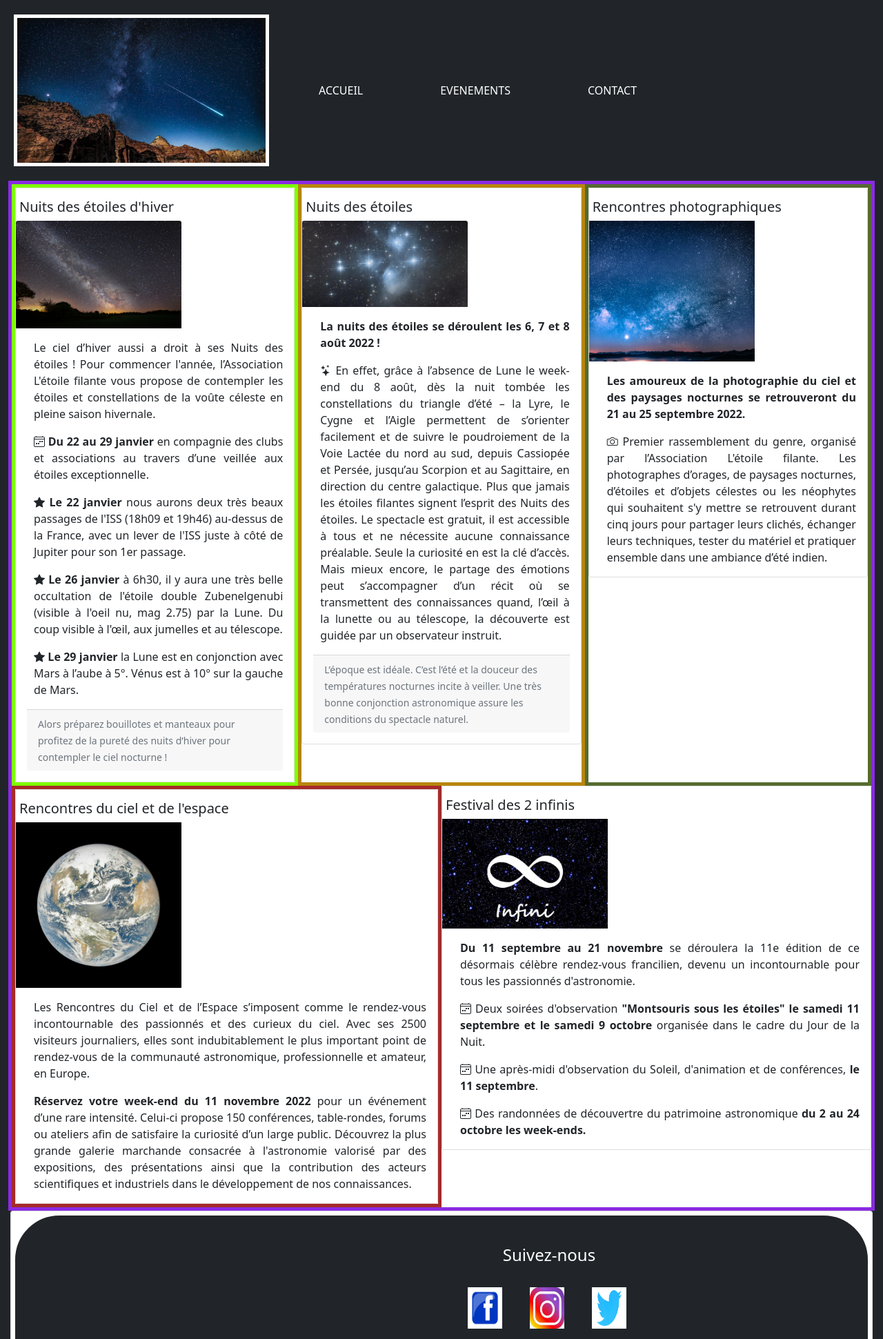
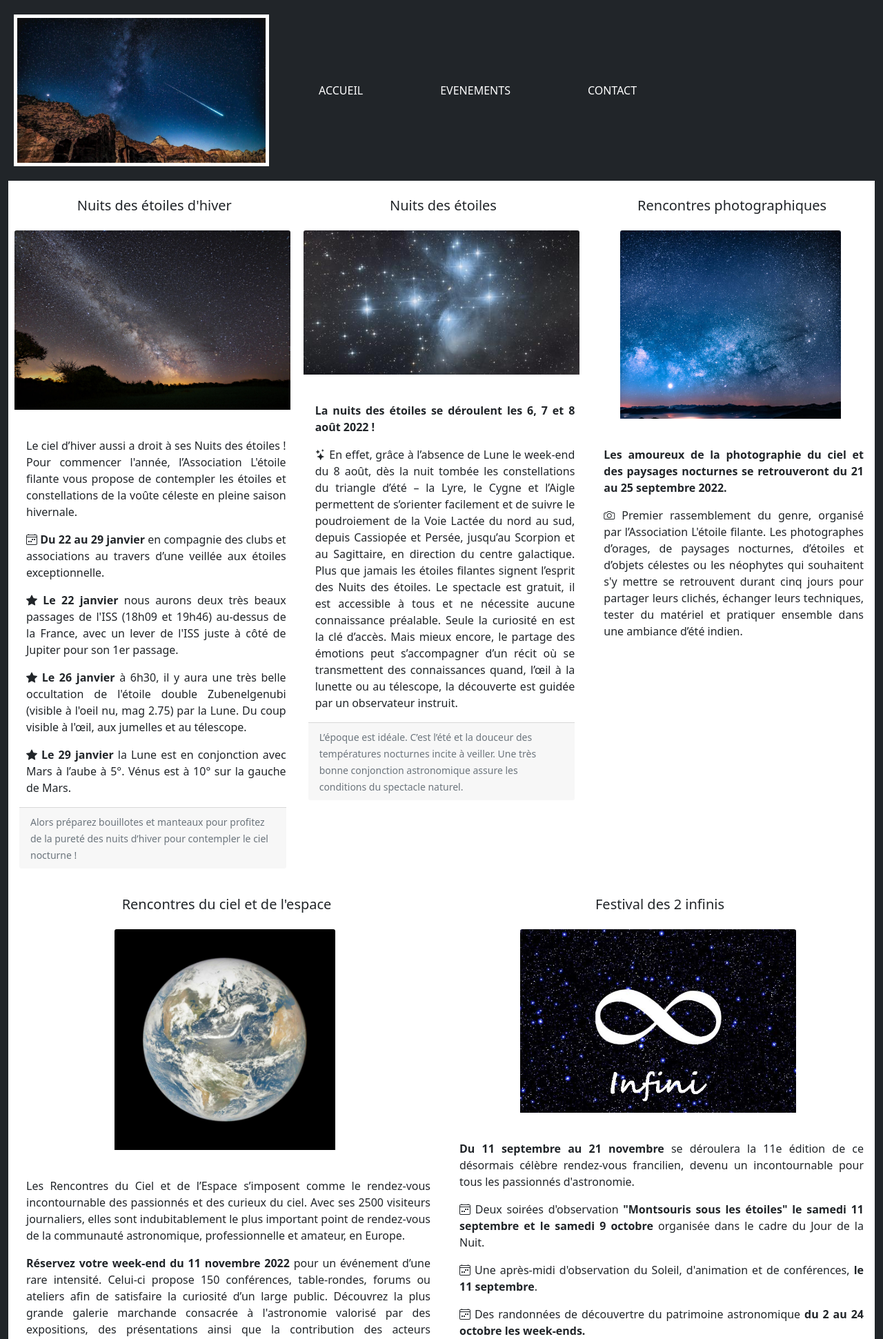
Before and after one commit to chapiechapo/Etoile-filante, a PHP site: page /events.html in a window 1280 px wide; the page is wider, and only the part inside the window is pictured. Shown: the top 1941 px of that part at 69% size. Run offline with PHP 8.4, Linux system fonts and the light colour scheme.

Commit message:
find of the events page

```diff
--- a/events.html
+++ b/events.html
@@ -78,15 +78,17 @@
     <main class="container-fluid">
       <section>
         <article class="events col-12 col-sm-12 col-md-12 col-lg-12 col-xl-12">
-          <div class="events_groups card-group">
+          <div class="card-group">
             <div class="article_1 col-12 col-md-4 col-lg-4 col-xl-4">
-              <div class="card">
-                <h5 class="card-title">Nuits des étoiles d'hiver</h5>
+              <div class="card border-0">
+                <h5 class="card-title mb-4 mt-4 text-center">
+                  Nuits des étoiles d'hiver
+                </h5>
                 <img
                   src="PHOTOS/evenement-1.jpg"
-                  class="card-img-top"
+                  class="card-img-top img-fluid mx-auto mb-4"
                   alt="voie-lactée"
-                  style="width: 15rem"
+                  style="width: 25rem"
                 />
                 <div class="card-body">
                   <p class="justify card-text">
@@ -130,13 +132,15 @@
               </div>
             </div>
             <div class="article_2 col-12 col-md-4 col-lg-4 col-xl-4">
-              <div class="card">
-                <h5 class="card-title">Nuits des étoiles</h5>
+              <div class="card border-0">
+                <h5 class="card-title mb-4 mt-4 text-center">
+                  Nuits des étoiles
+                </h5>
                 <img
                   src="PHOTOS/evenement-3.jpg"
-                  class="card-img-top"
+                  class="card-img-top img-fluid mx-auto mb-4"
                   alt="nuit étoilé"
-                  style="width: 15rem"
+                  style="width: 25rem"
                 />
                 <div class="card-body">
                   <p class="justify card-text">
@@ -174,12 +178,15 @@
               </div>
             </div>
             <div class="article_3 col-12 col-md-4 col-lg-4 col-xl-4">
-              <div class="card">
-                <h5 class="card-title">Rencontres photographiques</h5>
+              <div class="card border-0">
+                <h5 class="card-title mb-4 mt-4 text-center">
+                  Rencontres photographiques
+                </h5>
                 <img
                   src="PHOTOS/evenement-2.jpg"
                   alt="Photographie étoilé"
-                  style="width: 15rem"
+                  style="width: 20rem"
+                  class="card-img-top img-fluid mx-auto mb-4"
                 />
                 <div class="card-body">
                   <p class="justify card-text">
@@ -202,12 +209,15 @@
               </div>
             </div>
             <div class="article_4 col-12 col-md-6 col-lg-6 col-xl-6">
-              <div class="card">
-                <h5 class="card-title">Rencontres du ciel et de l'espace</h5>
+              <div class="card border-0">
+                <h5 class="card-title mb-4 mt-4 text-center">
+                  Rencontres du ciel et de l'espace
+                </h5>
                 <img
                   src="PHOTOS/evenement-4.jpg"
                   alt="planète terre"
-                  style="width: 15rem"
+                  style="width: 20rem"
+                  class="card-img-top img-fluid mx-auto mb-4"
                 />
                 <div class="card-body">
                   <p class="justify card-text">
@@ -232,12 +242,15 @@
               </div>
             </div>
             <div class="article-5 col-12 col-md-6 col-lg-6 col-xl-6">
-              <div class="card">
-                <h5 class="card-title">Festival des 2 infinis</h5>
+              <div class="card border-0">
+                <h5 class="card-title mb-4 mt-4 text-center">
+                  Festival des 2 infinis
+                </h5>
                 <img
                   src="PHOTOS/evenement-5.jpg"
                   alt="infinis"
-                  style="width: 15rem"
+                  style="width: 25rem"
+                  class="card-img-top img-fluid mx-auto mb-4"
                 />
                 <div class="card-body">
                   <p class="justify card-text">
@@ -332,7 +345,7 @@
                   src="PHOTOS/cite.jpg"
                   alt="cite-espace-toulouse"
                   height="100"
-                  width="170"
+                  width="180"
                   class="city"
                   title="cité de l'espace"
                 />
--- a/style.css
+++ b/style.css
@@ -166,14 +166,14 @@ th {
 .city {
   display: flex;
   flex-direction: row;
-  margin-left: 5px;
+
   margin-right: 20px;
 }
 
 .nasa {
   display: flex;
   flex-direction: row;
-  margin-right: 20px;
+  margin-right: 15px;
 }
 
 .esa {
@@ -202,7 +202,6 @@ th {
 /*page events*/
 
 .events {
-  border: blueviolet 5px solid;
   display: flex;
   flex-direction: row;
   height: auto;
@@ -211,40 +210,32 @@ th {
   background-color: white;
 }
 
-.events_groups {
-}
-
 .article_1 {
   display: flex;
   flex-direction: column;
-  border: chartreuse 5px solid;
 }
 
 .article_2 {
   display: flex;
   flex-direction: column;
-  border: darkgoldenrod 5px solid;
   height: auto;
 }
 
 .article_3 {
   display: flex;
   flex-direction: column;
-  border: darkolivegreen 5px solid;
   height: auto;
 }
 
 .article_4 {
   display: flex;
   flex-direction: column;
-  border: brown 5px solid;
   height: auto;
 }
 
 .article_5 {
   display: flex;
   flex-direction: column;
-  border: brown 5px solid;
   height: auto;
 }
 
```
